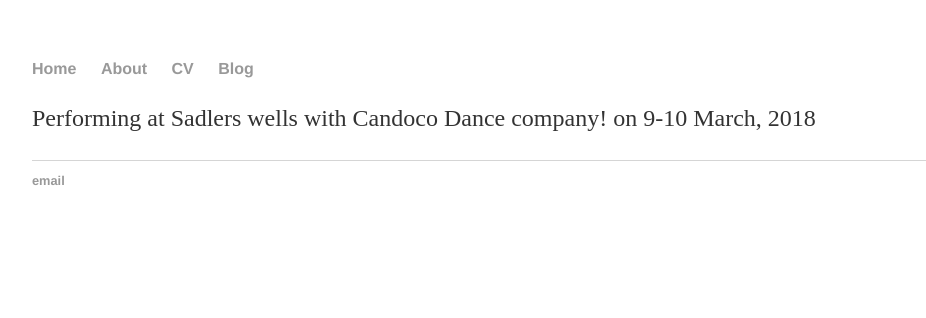
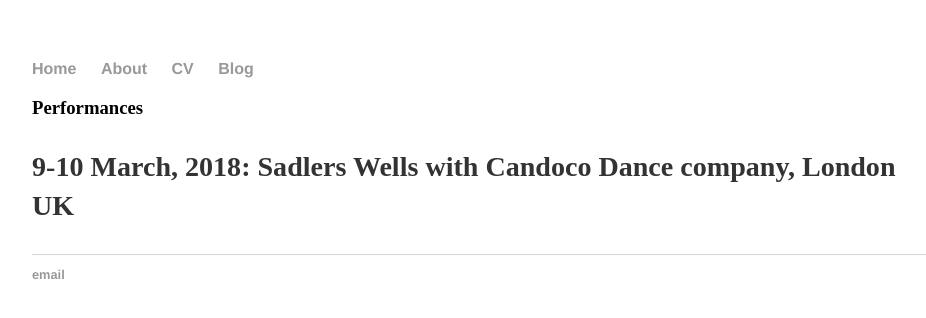
Before and after one commit to t-erhart/erhart, a Jekyll site: the page built from index.html, in a window 1280 px wide. Shown: the top 318 px of the page, without its empty margins (160-1086 px from the left). Built offline with Jekyll 4.4.1, drawn with Linux system fonts in a browser that asks for light colours.

Commit message:
Update index.html

```diff
--- a/index.html
+++ b/index.html
@@ -3,6 +3,7 @@ layout: default
 title: Tanja Erhart
 ---
 <div class="blurb">
-	<p>Performing at Sadlers wells with Candoco Dance company! on 9-10 March, 2018 </p>
+	<h3>Performances<h3>
+	<p>9-10 March, 2018: Sadlers Wells with Candoco Dance company, London UK </p>
 </div>
 <!-- /.blurb -->
```
